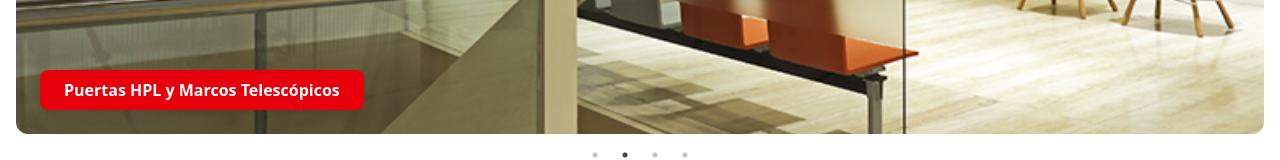
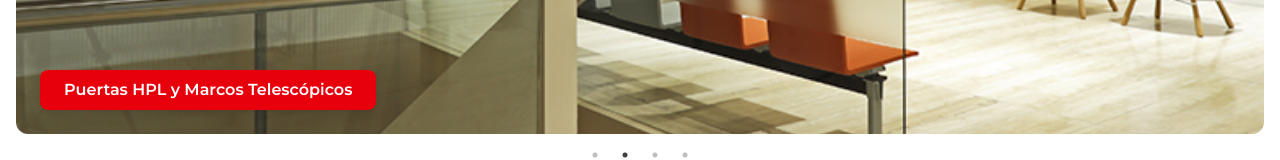
Before and after one commit to Juanith0xx/s_muebles, a React (Vite) app: page / in a window 1280 px wide. Shown: the part 592-752 px from the top of the page. Built offline with nearby package versions, Linux system fonts and the light colour scheme; grey boxes are pictures that could not be loaded.

Commit message:
Update AlianzasNoticias v3

```diff
--- a/src/components/Home.jsx
+++ b/src/components/Home.jsx
@@ -49,7 +49,7 @@ const Home = () => {
             />
             <a
               href={slide.link}
-              className="absolute bottom-4 left-4 sm:bottom-6 sm:left-6 bg-red-600 hover:bg-red-700 text-white px-4 sm:px-6 py-2 rounded-lg text-xs sm:text-sm md:text-base font-semibold shadow-lg transition duration-300"
+              className="absolute bottom-4 left-4 sm:bottom-6 sm:left-6 bg-red-600 hover:bg-red-700 text-white font-[Montserrat] px-4 sm:px-6 py-2 rounded-lg text-xs sm:text-sm md:text-base font-semibold shadow-lg transition duration-300"
             >
               {slide.label}
             </a>
```
